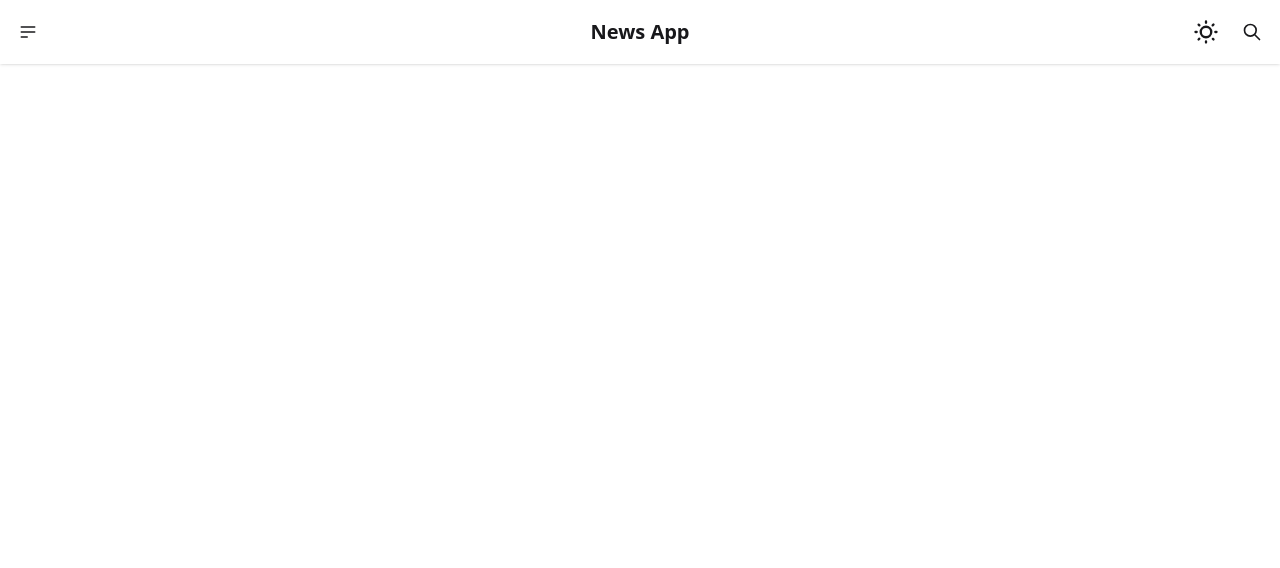
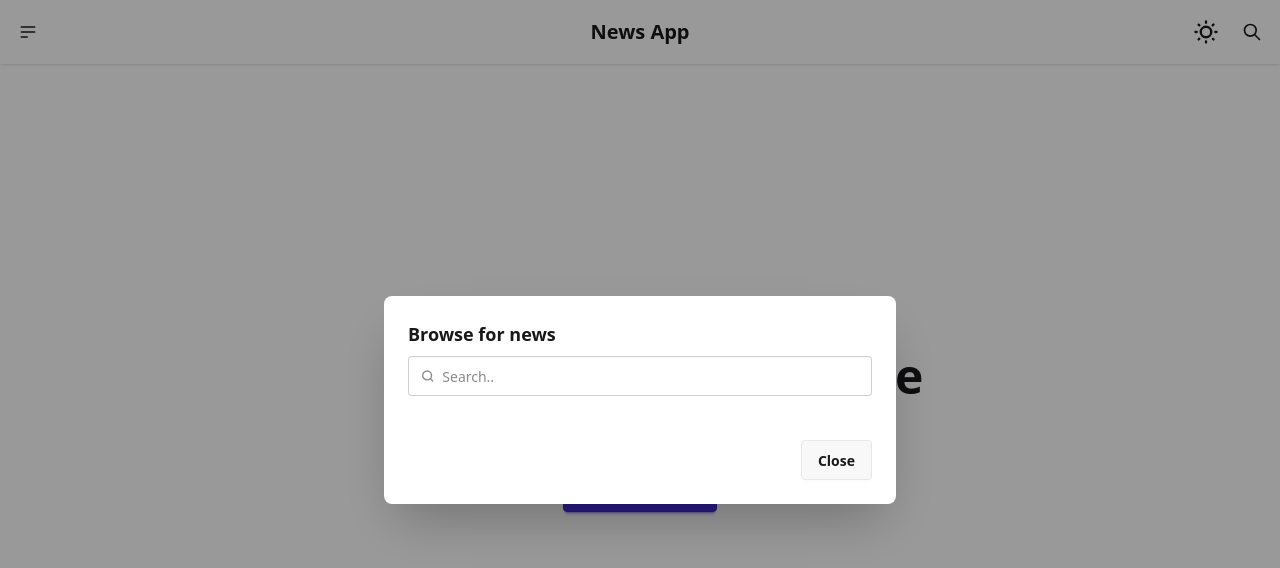
Before and after one commit to TamalPakrasi/React-News-App, a React (Vite) app: page / in a window 1280 px wide. Both pictures are taken after a click on the button 1252 px from the left and 32 px from the top of the page. Shown: the top 568 px of the page. Built offline with nearby package versions, Linux system fonts and the light colour scheme.

Commit message:
Add autocomplete based news browsing

```diff
--- a/src/App.jsx
+++ b/src/App.jsx
@@ -1,9 +1,10 @@
-import { Navbar } from "./components";
+import { Navbar, BrowseNews } from "./components";
 import { Outlet } from "react-router";
 
 function App() {
   return (
     <>
+      <BrowseNews />
       <Navbar />
       <Outlet />
     </>
--- /dev/null
+++ b/src/components/AutoComplete.jsx
@@ -0,0 +1,109 @@
+import { useState, useEffect } from "react";
+import { useNavigate } from "react-router";
+
+function AutoComplete() {
+  const [serachVal, setSerachVal] = useState("");
+  const [searchList, setSearchList] = useState([]);
+  const [arrowKeyCount, setArrowKeyCount] = useState(0);
+
+  const navigate = useNavigate();
+
+  const allowedCatagories = [
+    "business",
+    "entertainment",
+    "general",
+    "health",
+    "science",
+    "sports",
+    "technology",
+  ];
+
+  useEffect(() => {
+    if (serachVal.length > 0) {
+      const filter = allowedCatagories.filter((cat) =>
+        cat.includes(serachVal.toLocaleLowerCase())
+      );
+
+      if (filter.length > 0) setSearchList(filter);
+      else setSearchList(null);
+    } else {
+      setSearchList([]);
+    }
+  }, [serachVal]);
+  return (
+    <div className="w-full">
+      <label className="input w-full">
+        <svg
+          className="h-[1em] opacity-50"
+          xmlns="http://www.w3.org/2000/svg"
+          viewBox="0 0 24 24"
+        >
+          <g
+            strokeLinejoin="round"
+            strokeLinecap="round"
+            strokeWidth="2.5"
+            fill="none"
+            stroke="currentColor"
+          >
+            <circle cx="11" cy="11" r="8"></circle>
+            <path d="m21 21-4.3-4.3"></path>
+          </g>
+        </svg>
+        <input
+          type="search"
+          placeholder="Search.."
+          autoComplete="off"
+          value={serachVal}
+          onInput={(e) => setSerachVal(e.target.value)}
+          onKeyDown={(e) => {
+            if (
+              e.key.toLocaleLowerCase() === "enter" &&
+              allowedCatagories.includes(serachVal.toLocaleLowerCase())
+            ) {
+              e.preventDefault();
+              document.getElementById("browseNews").close();
+              navigate(`/news/${serachVal}`);
+            }
+          }}
+        />
+      </label>
+      <ul className="py-2.5 w-full px-2">
+        {searchList?.length > 0 &&
+          searchList.map((list, index) => (
+            <li
+              key={index}
+              onClick={(e) => {
+                navigate(`/news/${list}`);
+                document.getElementById("browseNews").close();
+              }}
+              className="p-2 hover:bg-neutral rounded-md cursor-pointer hover:text-white flex items-center gap-3 capitalize"
+            >
+              <svg
+                className="h-[0.95em] opacity-50"
+                xmlns="http://www.w3.org/2000/svg"
+                viewBox="0 0 24 24"
+              >
+                <g
+                  strokeLinejoin="round"
+                  strokeLinecap="round"
+                  strokeWidth="2.5"
+                  fill="none"
+                  stroke="currentColor"
+                >
+                  <circle cx="11" cy="11" r="8"></circle>
+                  <path d="m21 21-4.3-4.3"></path>
+                </g>
+              </svg>
+              {list}
+            </li>
+          ))}
+
+        {searchList === null && (
+          <li className="p-2 rounded-md capitalize">No match found</li>
+        )}
+      </ul>
+    </div>
+  );
+}
+
+export default AutoComplete;
--- /dev/null
+++ b/src/components/BrowseNews.jsx
@@ -0,0 +1,38 @@
+import { AutoComplete } from ".";
+import { useEffect, useRef, useState } from "react";
+
+function BrowseNews() {
+  const modalRef = useRef(null);
+
+  const [viewAutoComplete, setViewAutoComplete] = useState(false);
+
+  useEffect(() => {
+    const modal = modalRef.current;
+    if (!modal) return;
+
+    const observer = new MutationObserver(() =>
+      modal.open ? setViewAutoComplete(true) : setViewAutoComplete(false)
+    );
+
+    observer.observe(modal, { attributes: true, attributeFilter: ["open"] });
+  }, []);
+
+  return (
+    <dialog id="browseNews" className="modal" ref={modalRef}>
+      <div className="modal-box">
+        <h3 className="font-bold text-lg mb-2">Browse for news</h3>
+        {viewAutoComplete ? <AutoComplete /> : ""}
+        <div className="modal-action">
+          <form method="dialog">
+            <button className="btn">Close</button>
+          </form>
+        </div>
+      </div>
+      <form method="dialog" className="modal-backdrop">
+        <button>close</button>
+      </form>
+    </dialog>
+  );
+}
+
+export default BrowseNews;
--- a/src/components/Navbar.jsx
+++ b/src/components/Navbar.jsx
@@ -1,5 +1,4 @@
 import { useState, useEffect } from "react";
-import { Link } from "react-router";
 
 function Navbar() {
   const prefersLight = () =>
@@ -87,7 +86,12 @@ function Navbar() {
             <path d="M5.64,17l-.71.71a1,1,0,0,0,0,1.41,1,1,0,0,0,1.41,0l.71-.71A1,1,0,0,0,5.64,17ZM5,12a1,1,0,0,0-1-1H3a1,1,0,0,0,0,2H4A1,1,0,0,0,5,12Zm7-7a1,1,0,0,0,1-1V3a1,1,0,0,0-2,0V4A1,1,0,0,0,12,5ZM5.64,7.05a1,1,0,0,0,.7.29,1,1,0,0,0,.71-.29,1,1,0,0,0,0-1.41l-.71-.71A1,1,0,0,0,4.93,6.34Zm12,.29a1,1,0,0,0,.7-.29l.71-.71a1,1,0,1,0-1.41-1.41L17,5.64a1,1,0,0,0,0,1.41A1,1,0,0,0,17.66,7.34ZM21,11H20a1,1,0,0,0,0,2h1a1,1,0,0,0,0-2Zm-9,8a1,1,0,0,0-1,1v1a1,1,0,0,0,2,0V20A1,1,0,0,0,12,19ZM18.36,17A1,1,0,0,0,17,18.36l.71.71a1,1,0,0,0,1.41,0,1,1,0,0,0,0-1.41ZM12,6.5A5.5,5.5,0,1,0,17.5,12,5.51,5.51,0,0,0,12,6.5Zm0,9A3.5,3.5,0,1,1,15.5,12,3.5,3.5,0,0,1,12,15.5Z" />
           </svg>
         </label>
-        <button className="btn btn-ghost btn-circle">
+        <button
+          className="btn btn-ghost btn-circle"
+          onClick={() => {
+            document.getElementById("browseNews").showModal();
+          }}
+        >
           <svg
             xmlns="http://www.w3.org/2000/svg"
             className="h-5 w-5"
--- a/src/components/NewsCard.jsx
+++ b/src/components/NewsCard.jsx
@@ -1,5 +1,3 @@
-import React from "react";
-
 function NewsCard({
   source,
   author,
--- a/src/components/index.js
+++ b/src/components/index.js
@@ -1,4 +1,6 @@
 import Navbar from "./Navbar.jsx";
 import NewsCard from "./NewsCard.jsx";
+import BrowseNews from "./BrowseNews.jsx";
+import AutoComplete from "./AutoComplete.jsx";
 
-export { Navbar, NewsCard };
+export { Navbar, NewsCard, BrowseNews, AutoComplete };
--- /dev/null
+++ b/src/pages/Home.jsx
@@ -0,0 +1,42 @@
+import React from "react";
+
+function Home() {
+  return (
+    <div className="hero flex-grow-1">
+      <div className="hero-content text-center">
+        <div className="max-w-md">
+          <h1 className="text-2xl md:text-3xl lg:text-5xl font-bold whitespace-nowrap">
+            Welcome to our Page
+          </h1>
+          <p className="py-6 text-sm sm:text-base">
+            We provide News because we had nothing else to do
+          </p>
+          <button
+            className="btn btn-primary"
+            onClick={() => {
+              document.getElementById("browseNews").showModal();
+            }}
+          >
+            <svg
+              xmlns="http://www.w3.org/2000/svg"
+              fill="none"
+              viewBox="0 0 24 24"
+              strokeWidth={1.5}
+              stroke="currentColor"
+              className="size-5"
+            >
+              <path
+                strokeLinecap="round"
+                strokeLinejoin="round"
+                d="m21 21-5.197-5.197m0 0A7.5 7.5 0 1 0 5.196 5.196a7.5 7.5 0 0 0 10.607 10.607Z"
+              />
+            </svg>{" "}
+            Browse News
+          </button>
+        </div>
+      </div>
+    </div>
+  );
+}
+
+export default Home;
--- a/src/pages/Cards.jsx
+++ b/src/pages/News.jsx
@@ -1,15 +1,20 @@
 import { NewsCard } from "../components";
 import { useLoaderData } from "react-router";
+import { useParams } from "react-router";
 
-function Cards() {
+function News() {
   const articles = useLoaderData();
+  const { catagory } = useParams();
 
   return (
     <div className="flex-grow-1 grid grid-cols-1  md:grid-cols-2 xl:grid-cols-3 py-10 justify-items-center mx-auto gap-y-7 sm:gap-x-3 lg:gap-x-7">
+      <h2 className="text-xl md:col-span-2 xl:col-span-3 uppercase font-semibold">
+        {catagory}
+      </h2>
       {articles.length > 0 &&
         articles.map((article, index) => <NewsCard key={index} {...article} />)}
     </div>
   );
 }
 
-export default Cards;
+export default News;
--- a/src/routes/router.jsx
+++ b/src/routes/router.jsx
@@ -6,16 +6,18 @@ import {
   Route,
 } from "react-router";
 
-import Cards from "../pages/Cards.jsx";
+import News from "../pages/News.jsx";
+import Home from "../pages/Home.jsx";
 import { fetchArticles } from "../utils/fetchArticles.js";
 
 export const Router = createBrowserRouter(
   createRoutesFromElements(
     <Route path="/" element={<App />}>
+      <Route path="" element={<Home />} />
       <Route
         path="/news/:catagory"
         loader={({ params }) => fetchArticles(params.catagory)}
-        element={<Cards />}
+        element={<News />}
       />
     </Route>
   )
--- a/src/store/store.js
+++ b/src/store/store.js
@@ -1,7 +1,9 @@
-import { configureStore } from '@reduxjs/toolkit'
+import { configureStore } from "@reduxjs/toolkit";
 
-import articleReducer from '../features/article.slice.js'
+import articleReducer from "../features/article.slice.js";
 
 export const store = configureStore({
-  reducer: articleReducer,
-})
+  reducer: {
+    article: articleReducer,
+  },
+});
--- a/src/utils/fetchArticles.js
+++ b/src/utils/fetchArticles.js
@@ -2,7 +2,7 @@ import { setArticles } from "../features/article.slice.js";
 import { store } from "../store/store.js";
 
 export const fetchArticles = async (catagory) => {
-  const articles = store.getState().articles;
+  const articles = store.getState().article.articles;
 
   if (articles[catagory]) {
     return articles[catagory];
```
Also changed, not shown: src/index.css (line endings or trailing spaces).
